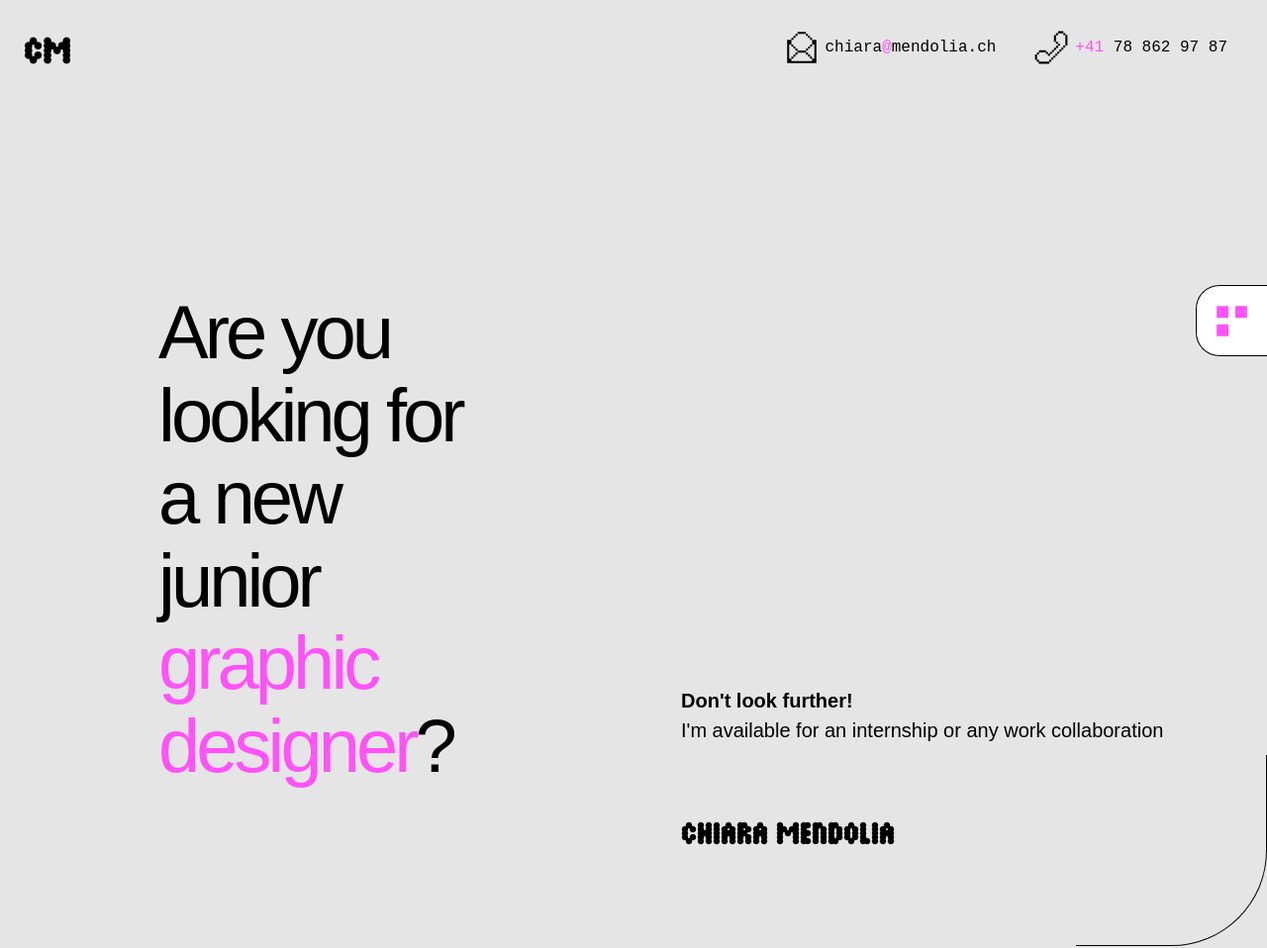
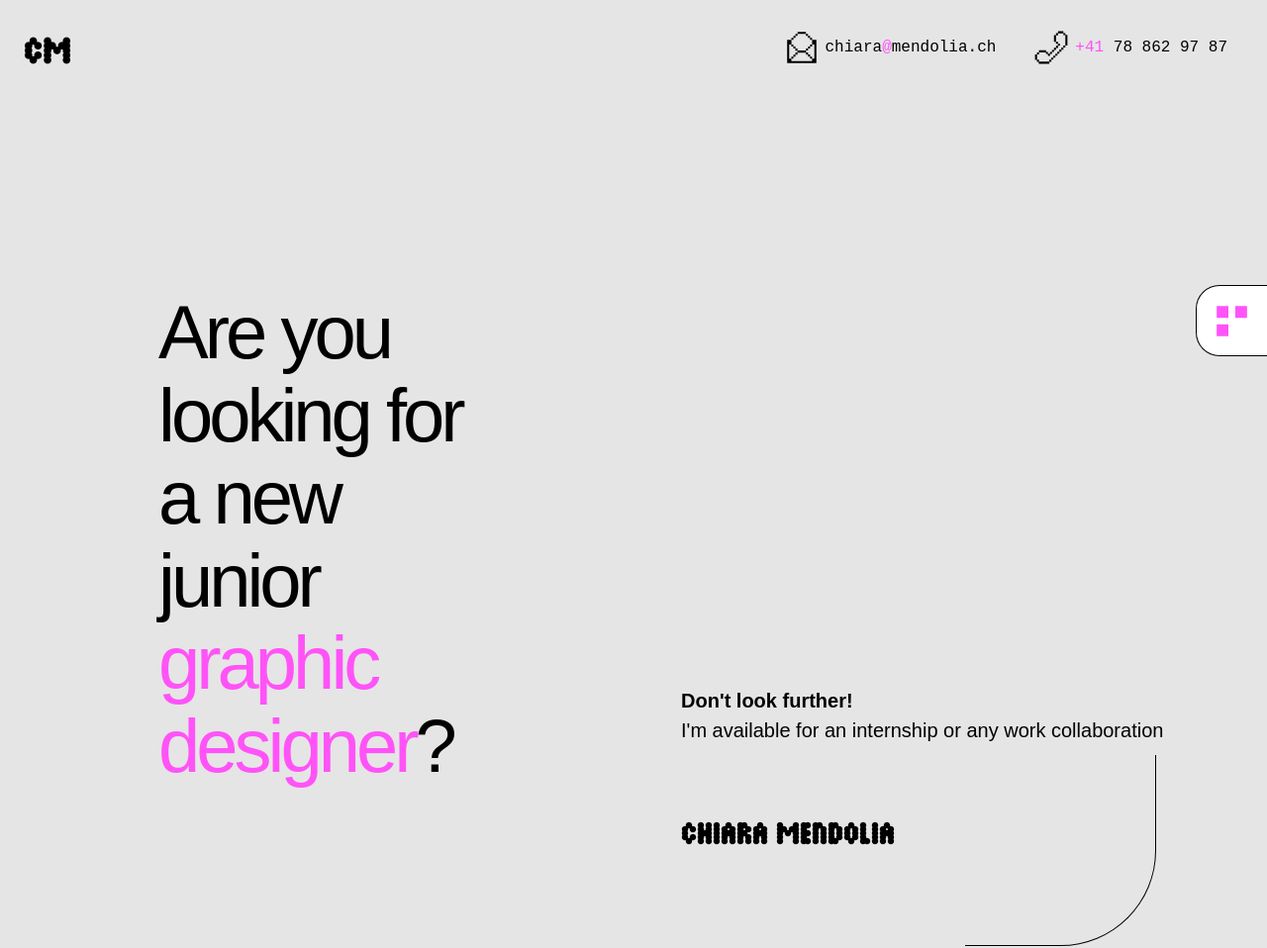
Before and after one commit to chiaramendolia/chiara_mendolia, an Astro site: page / in a window 1280 px wide. Shown: the top 958 px of the page at 99% size. Built offline with nearby package versions, Linux system fonts and the light colour scheme; Astro itself is replaced by a stand-in of ours; a web font is replaced by a local one.

Commit message:
réglage barre arrondie after

```diff
--- a/src/assets/styles/fields/field-body.scss
+++ b/src/assets/styles/fields/field-body.scss
@@ -22,7 +22,7 @@
       border-bottom: 1px solid black;
       position: absolute;
       bottom: -3rem;
-      right: -3rem;
+      right: 4rem;
     }
   }
   > *:not(:last-child) {
```
